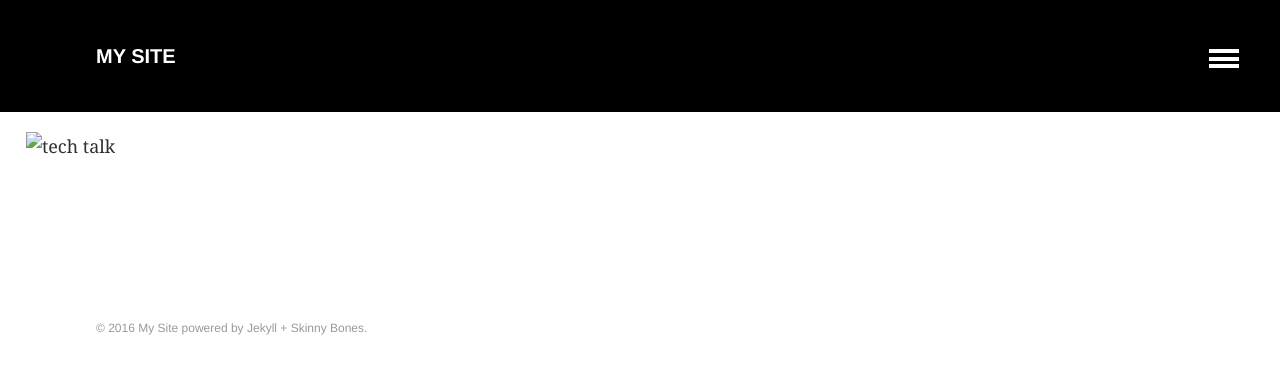
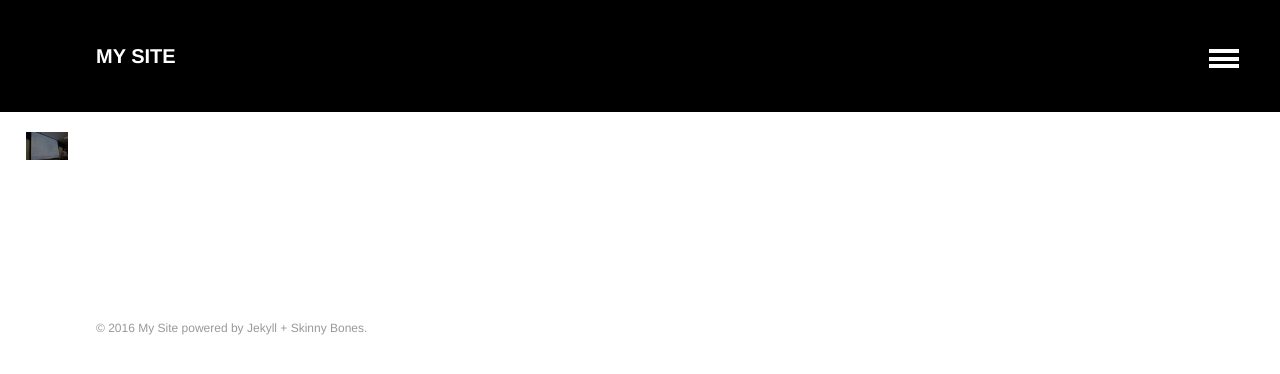
Before and after one commit to brittnylapierre/ccss_web, a Jekyll site: the page built from index.md, in a window 1280 px wide. Shown: the top 374 px of the page. Built offline with Jekyll 4.4.1, drawn with Linux system fonts in a browser that asks for light colours.

Commit message:
Updated index.md

```diff
--- a/index.md
+++ b/index.md
@@ -4,7 +4,7 @@ permalink: /
 title: Latest Posts
 published: true
 ---
-<img src="techtalk.png" alt="tech talk" height="42" width="42">
+<img src="./images/techtalk.png" alt="tech talk" height="42" width="42">
 <div class="tiles">
 {% for post in site.posts %}
 	{% include post-grid.html %}
```
